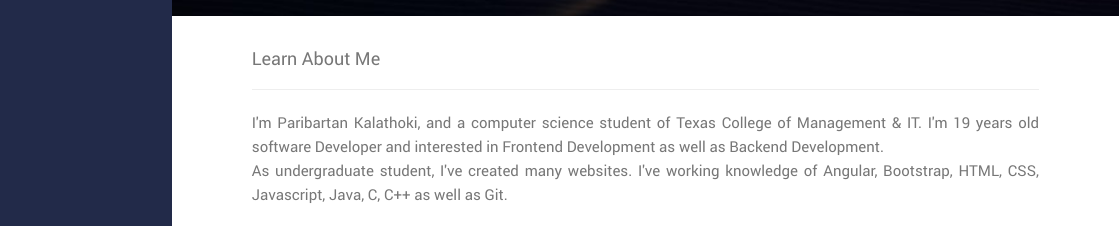
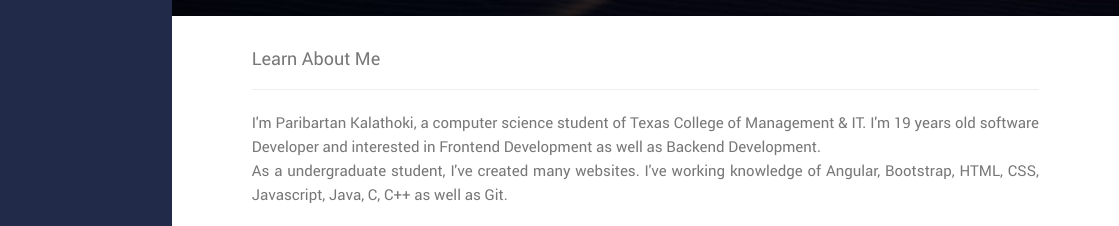
Before and after one commit to paribartankalathoki/paribartankalathoki.github.io, a plain HTML site: page index.html in a window 1280 px wide. Shown: the part 564-790 px from the top of the page, 161-1280 px from the left. Drawn offline with Linux system fonts and the light colour scheme.

Commit message:
updated project

```diff
--- a/index.html
+++ b/index.html
@@ -82,8 +82,8 @@
                             <div class="col-md-12">
                                 <h4 class="widget-title">Learn About Me</h4>
                                 <hr>
-                                <p class="text-justify">I'm Paribartan Kalathoki, and a computer science student of Texas College of Management & IT. I'm 19 years old software Developer and interested in Frontend Development as well as Backend Development.<br>
-                                As undergraduate student, I've created many websites. I've working knowledge of Angular, Bootstrap, HTML, CSS, Javascript, Java, C, C++ as well as Git.
+                                <p class="text-justify">I'm Paribartan Kalathoki, a computer science student of Texas College of Management & IT. I'm 19 years old software Developer and interested in Frontend Development as well as Backend Development.<br>
+                                As a undergraduate student, I've created many websites. I've working knowledge of Angular, Bootstrap, HTML, CSS, Javascript, Java, C, C++ as well as Git.
                                 </p>
                             </div>
                         </div>
```
